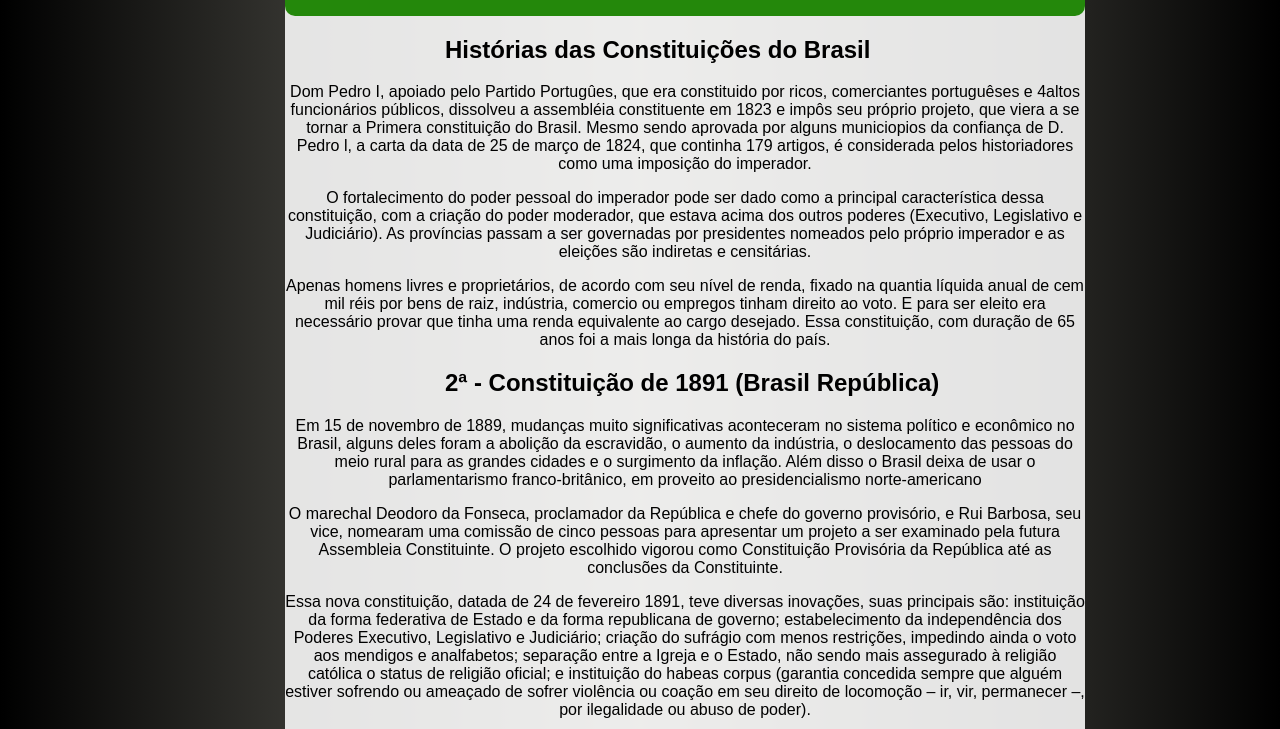
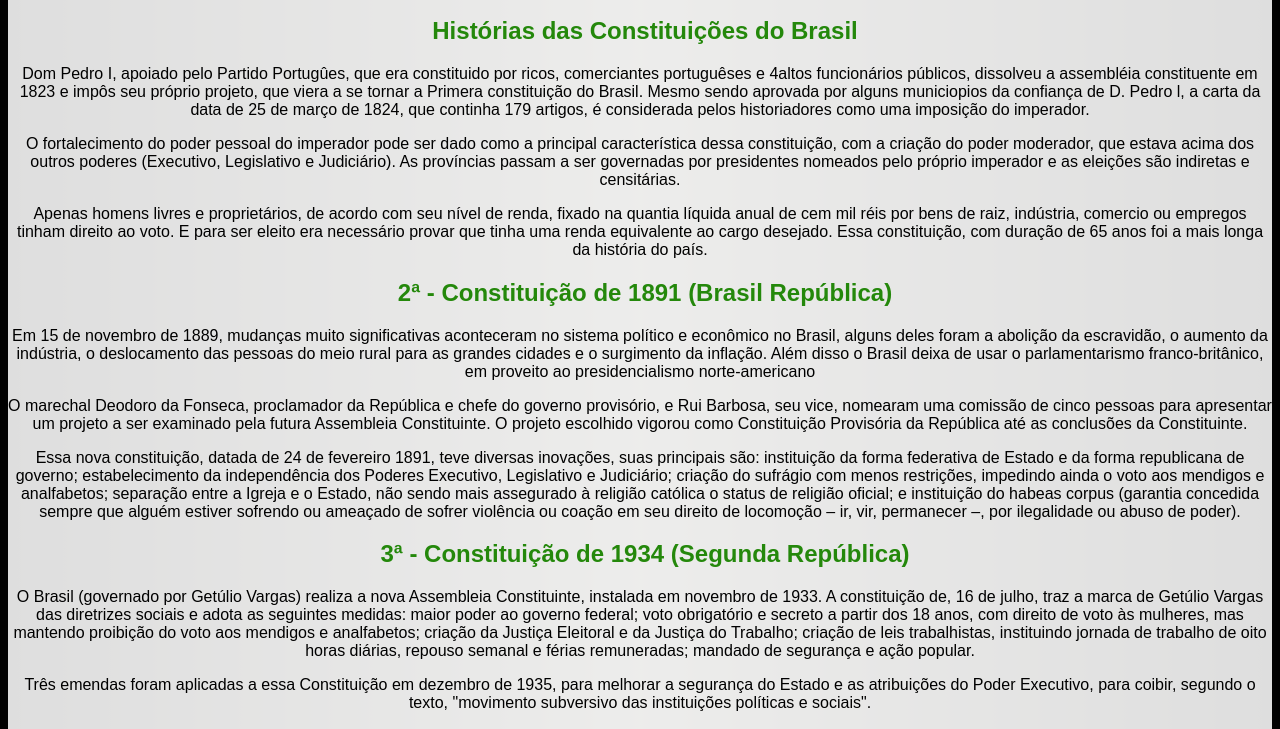
Before and after one commit to EllGuilherme/Trabalho-De-Filosofia-2.0, a plain HTML site: page index.html in a window 1280 px wide. Shown: the part 105-834 px from the top of the page. Drawn offline with Linux system fonts and the light colour scheme.

Commit message:
faltando as leis

```diff
--- a/index.html
+++ b/index.html
@@ -10,15 +10,15 @@
 <body>
     <main>
         <header>
-            <div>
+
                 <span>
                     <h1>Constituição Brasileira</h1>
                     <h3>1824, 1891, 1934, 1937, 1946, 1967 e 1988</h3>
                 </span>
-            </div>
+
         </header>
         <div class="a">
-            <span class="b">
+
                 <h2>Histórias das Constituições do Brasil</h2>
                  <p>Dom Pedro I, apoiado pelo Partido Portugûes, que era constituido por ricos, comerciantes portuguêses e 4altos funcionários públicos, dissolveu a assembléia constituente em 1823 e impôs seu próprio projeto, que viera a se tornar a Primera constituição do Brasil. Mesmo sendo aprovada por alguns municiopios da confiança de D. Pedro l, a carta da data de 25 de março de 1824, que continha 179 artigos, é considerada pelos historiadores como uma imposição do imperador. </p>
                  <p>O fortalecimento do poder pessoal do imperador pode ser dado como a principal característica dessa constituição, com a criação do poder moderador, que estava acima dos outros poderes (Executivo, Legislativo e Judiciário). As províncias passam a ser governadas por presidentes nomeados pelo próprio imperador e as eleições são indiretas e censitárias. </p>
@@ -51,7 +51,8 @@
                   <P>Em 27 de novembro de 1985, por meio da emenda constitucional 26, foi convocada a Assembleia Nacional Constituinte com a finalidade de elaborar novo texto constitucional para expressar a realidade social pela qual passava o país, que vivia um processo de redemocratização após o término do regime militar.</P>
                   <P>Datada de 5 de outubro de 1988, a Constituição inaugurou um novo arcabouço jurídico-institucional no país, com ampliação das liberdades civis e os direitos e garantias individuais. A nova Carta consagrou cláusulas transformadoras com o objetivo de alterar relações econômicas, políticas e sociais, concedendo direito de voto aos analfabetos e aos jovens de 16 a 17 anos. Estabeleceu também novos direitos trabalhistas, como redução da jornada semanal de 48 para 44 horas, seguro-desemprego e férias remuneradas acrescidas de um terço do salário.  </P>
                   <P>Outras medidas adotadas Constituição de 88 foram: instituição de eleições majoritárias em dois turnos; direito à greve e liberdade sindical; aumento da licença-maternidade de três para quatro meses; licença-paternidade de cinco dias; criação do Superior Tribunal de Justiça (STJ) em substituição ao Tribunal Federal de Recursos; criação dos mandados de injunção, de segurança coletivo e restabelecimento do habeas corpus. </P>
-        </div>
+
+         </div>
     </main>
 </body>
 </html>
--- a/style.css
+++ b/style.css
@@ -1,8 +1,5 @@
 body{
-    margin: 0vh;
-    padding: 0vh;
-    height: 100vh;
-    width: 100vh;
+
     background-image: linear-gradient(to right,   #000000,#727168, #000000);
     font-family:  arial;
 }
@@ -14,7 +11,10 @@ text-align: center;
 
 h2{
 color: black;
-margin-left: 160px;;
+margin-left: 10px;;
+text-align: center;
+color: #24880b;
+text-align: center;
 }
 
 h3{
@@ -27,10 +27,6 @@ text-align: center;
 }
 
 main{
-    width: 800px;
-    margin-left: 285px;
-    display: flex;
-    flex-flow: column;
     background: rgba(255, 255, 255, 0.87);
     color: rgb(0, 0, 0);
     border-radius: 10px;
```
